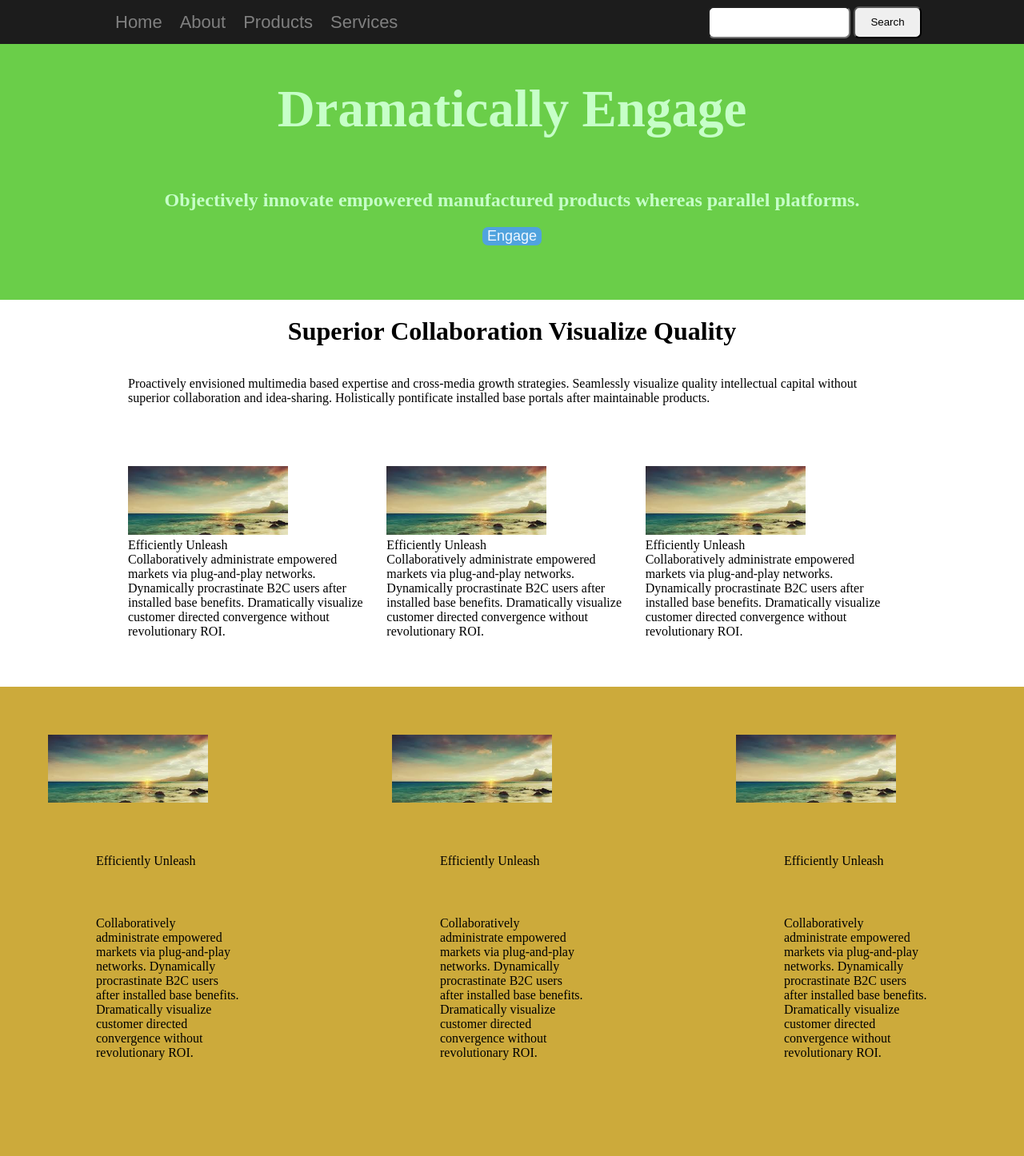
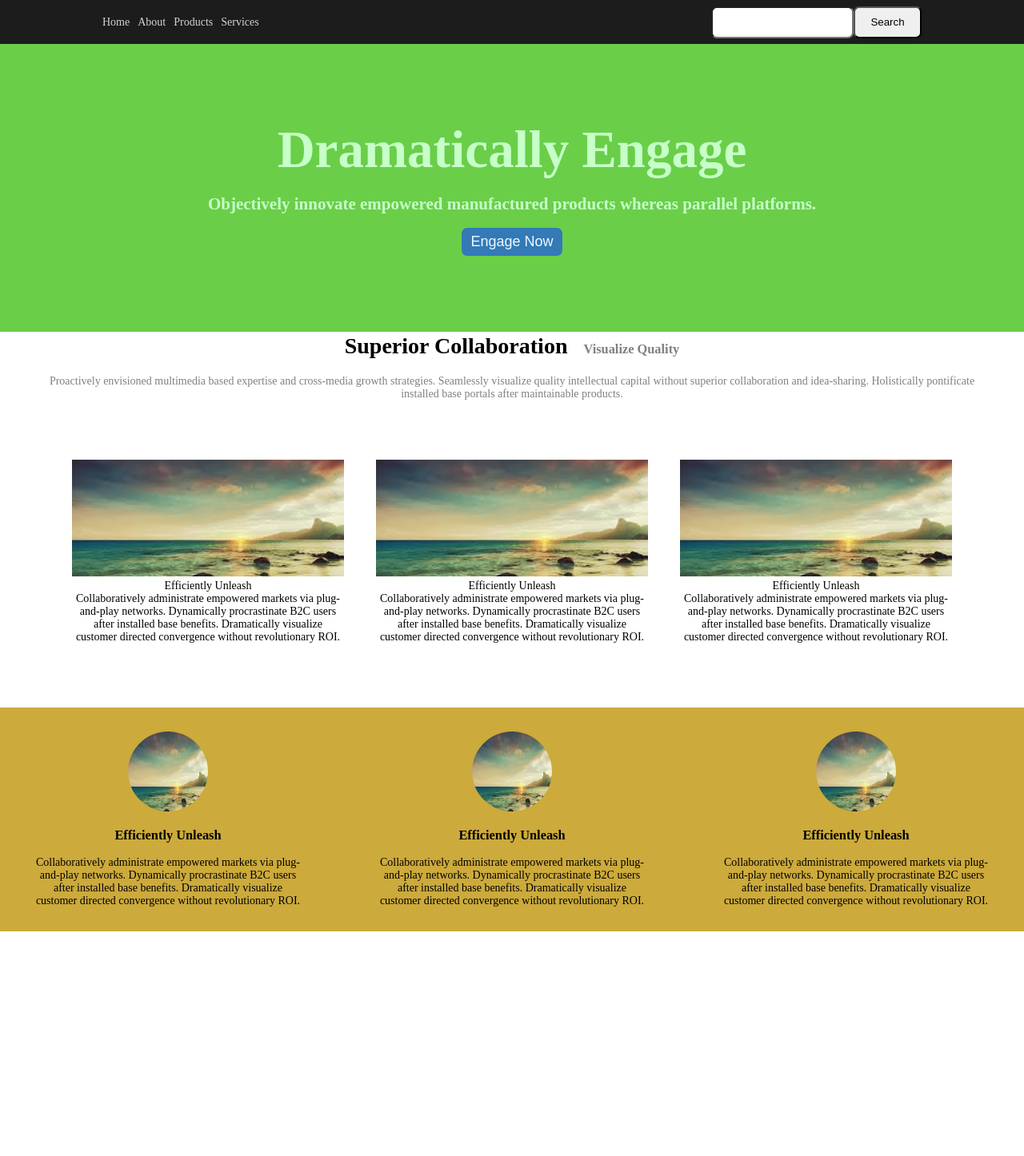
Before and after one commit to justyzas/full-stack-course, a plain HTML site: page Project1/index.html in a window 1280 px wide. Shown: the whole page at 80% size. After the commit the page ends 1165 px from the top, so only its background shows below. Drawn offline with Linux system fonts and the light colour scheme.

Commit message:
JS pradzia

```diff
--- a/Project1/index.html
+++ b/Project1/index.html
@@ -2,42 +2,58 @@
 <html lang="en">
 	<head>
 		<meta charset="UTF-8" />
-    <meta name="viewport" content="width=device-width, initial-scale=1.0" />
-    <link rel="stylesheet" href="style.css" />
+		<meta
+			name="viewport"
+			content="width=device-width, initial-scale=1.0"
+		/>
+		<link
+			rel="stylesheet"
+			href="style.css"
+		/>
 		<title>Document</title>
 	</head>
 	<body>
-    <div class="topRow">
+		<nav>
+			<div class="topRow container">
 				<div class="topButtons">
-        <button>Home</button>
-        <button>About</button>
-        <button>Products</button>
-        <button>Services</button>
+					<a href="#">Home</a>
+					<a href="#">About</a>
+					<a href="#">Products</a>
+					<a href="#">Services</a>
 				</div>
 				<div class="topSearchRow">
 					<input type="text" />
 					<button>Search</button>
 				</div>
 			</div>
-    <div class="firstField">
-      <h1 style="font-size: 65px">Dramatically Engage</h1>
+		</nav>
+
+		<section id="firstField">
+			<div class="firstField container">
+				<h1 style="font-size: 65px; margin: 0">Dramatically Engage</h1>
 				<h2>
 					Objectively innovate empowered manufactured products whereas parallel
 					platforms.
 				</h2>
-      <button>Engage</button>
+				<button class="hero-button">Engage Now</button>
 			</div>
-    <div class="secondField">
-      <h1>Superior Collaboration Visualize Quality</h1>
+		</section>
+		<div class="secondField container">
+			<div class="headers">
+				<h1>Superior Collaboration</h1>
+				<h3>Visualize Quality</h3>
+			</div>
+
 			<p>
 				Proactively envisioned multimedia based expertise and cross-media growth
 				strategies. Seamlessly visualize quality intellectual capital without
 				superior collaboration and idea-sharing. Holistically pontificate
 				installed base portals after maintainable products.
 			</p>
+
 			<div class="imageFields">
 				<div>
-          <img src="placeHImg.jpg" style="width: 200px" />
+					<img src="placeHImg.jpg" />
 					<div>Efficiently Unleash</div>
 					<div>
 						Collaboratively administrate empowered markets via plug-and-play
@@ -47,7 +63,7 @@
 					</div>
 				</div>
 				<div>
-          <img src="placeHImg.jpg" style="width: 200px" />
+					<img src="placeHImg.jpg" />
 					<div>Efficiently Unleash</div>
 					<div>
 						Collaboratively administrate empowered markets via plug-and-play
@@ -57,7 +73,7 @@
 					</div>
 				</div>
 				<div>
-          <img src="placeHImg.jpg" style="width: 200px" />
+					<img src="placeHImg.jpg" />
 					<div>Efficiently Unleash</div>
 					<div>
 						Collaboratively administrate empowered markets via plug-and-play
@@ -68,37 +84,39 @@
 				</div>
 			</div>
 		</div>
-    <div class="thirdField">
+		<section id="thirdField">
+			<div class="thirdField container">
 				<div>
-        <img src="placeHImg.jpg" style="width: 200px" />
-        <div>Efficiently Unleash</div>
+					<img src="placeHImg.jpg" />
+					<h3>Efficiently Unleash</h3>
 					<div>
 						Collaboratively administrate empowered markets via plug-and-play
 						networks. Dynamically procrastinate B2C users after installed base
-          benefits. Dramatically visualize customer directed convergence without
-          revolutionary ROI.
+						benefits. Dramatically visualize customer directed convergence
+						without revolutionary ROI.
 					</div>
 				</div>
 				<div>
-        <img src="placeHImg.jpg" style="width: 200px" />
-        <div>Efficiently Unleash</div>
+					<img src="placeHImg.jpg" />
+					<h3>Efficiently Unleash</h3>
 					<div>
 						Collaboratively administrate empowered markets via plug-and-play
 						networks. Dynamically procrastinate B2C users after installed base
-          benefits. Dramatically visualize customer directed convergence without
-          revolutionary ROI.
+						benefits. Dramatically visualize customer directed convergence
+						without revolutionary ROI.
 					</div>
 				</div>
 				<div>
-        <img src="placeHImg.jpg" style="width: 200px" />
-        <div>Efficiently Unleash</div>
+					<img src="placeHImg.jpg" />
+					<h3>Efficiently Unleash</h3>
 					<div>
 						Collaboratively administrate empowered markets via plug-and-play
 						networks. Dynamically procrastinate B2C users after installed base
-          benefits. Dramatically visualize customer directed convergence without
-          revolutionary ROI.
+						benefits. Dramatically visualize customer directed convergence
+						without revolutionary ROI.
 					</div>
 				</div>
 			</div>
+		</section>
 	</body>
 </html>
--- a/Project1/style.css
+++ b/Project1/style.css
@@ -1,12 +1,24 @@
 body {
 	margin: 0;
+	font-size: 14px;
 }
 
-.topRow {
+nav {
 	position: sticky;
 	top: 0;
 	z-index: 1000;
 	background-color: rgb(28, 28, 28);
+}
+.topButtons a {
+	text-decoration: none;
+	color: lightgray;
+	/* margin-right: 10px; */
+}
+.topButtons a:hover {
+	text-decoration: none;
+	color: white;
+}
+.topRow {
 	margin: 0;
 	height: 55px;
 	display: flex;
@@ -20,6 +32,7 @@ body {
 	display: flex;
 	justify-content: center;
 	align-items: center;
+	gap: 10px;
 }
 
 .topButtons button {
@@ -33,7 +46,9 @@ body {
 .topButtons button:hover {
 	color: rgb(255, 255, 255);
 }
-
+.topSearchRow {
+	display: flex;
+}
 .topSearchRow button {
 	border-radius: 7px;
 	height: 40px;
@@ -45,23 +60,32 @@ body {
 	height: 34px;
 	width: 170px;
 }
-
+#firstField {
+	background-color: rgb(106, 206, 73);
+}
 .firstField {
-  background-color: rgb(106, 206, 73);
 	margin: 0;
 	height: 320px;
 	display: flex;
 	flex-direction: column;
 	align-items: center;
+	justify-content: center;
+	text-align: center;
 	color: rgb(198, 255, 200);
+	padding: 20px;
 }
 
 .firstField button {
-  background: rgb(80, 163, 222);
+	background: rgb(51, 122, 183);
 	font-size: 18px;
 	border-radius: 7px;
 	color: aliceblue;
-  border: 40px;
+	/* border: 40px; */
+	/* border-width: 1px;
+	border-style: solid;
+	border-color: blue; */
+	border: 1px solid transparent;
+	padding: 6px 10px;
 	size: 120%;
 }
 
@@ -69,30 +93,69 @@ body {
 	display: flex;
 	flex-direction: column;
 	align-items: center;
-  width: 75%;
+	text-align: center;
+	.headers {
+		display: flex;
+		align-items: baseline;
+		gap: 20px;
+		line-height: 36px;
+
+		h1,
+		h3 {
+			margin: 0;
+		}
+		h3 {
+			color: gray;
+		}
+	}
+	p {
+		color: gray;
+	}
+	.imageFields {
+		display: flex;
+		align-items: center;
+		gap: 40px;
+		margin-top: 60px;
+		margin-bottom: 60px;
+	}
+	.imageFields > div {
+		padding-bottom: 20px;
+		max-width: 340px;
+		/* width: 340px; */
+		img {
+			width: 100%;
+		}
+	}
+}
+.container {
+	max-width: 1200px;
 	margin: 0 auto;
 }
-
 image {
 	/*width: 100%;*/
 	width: fit-content;
 }
 
-.imageFields {
+#thirdField {
+	background-color: rgb(204, 170, 59);
+}
+.thirdField {
+	padding: 30px;
 	display: flex;
 	align-items: center;
-  gap: 10px;
-  margin-top: 60px;
-  margin-bottom: 60px;
+	/* gap: 40px; */
+	justify-content: space-between;
+	text-align: center;
+	img {
+		border-radius: 9999px;
+		width: 100px;
+		height: 100px;
+	}
+}
+.thirdField > div {
+	max-width: 340px;
 }
 
-.thirdField {
-  background-color: rgb(204, 170, 59);
-  display: flex;
-  align-items: center;
-  gap: 10px;
-}
-
-.thirdField div {
+/* .thirdField div {
 	margin: 60px;
-}
+} */
--- /dev/null
+++ b/js/index.html
@@ -0,0 +1,14 @@
+<!DOCTYPE html>
+<html lang="en">
+	<head>
+		<meta charset="UTF-8" />
+		<meta
+			name="viewport"
+			content="width=device-width, initial-scale=1.0"
+		/>
+		<title>Document</title>
+	</head>
+	<body>
+		<script src="/js/index.js"></script>
+	</body>
+</html>
```
Also changed, not shown: js/index.js (added, +25 -0 lines). Lines whose indentation alone changed are shown as unchanged.
